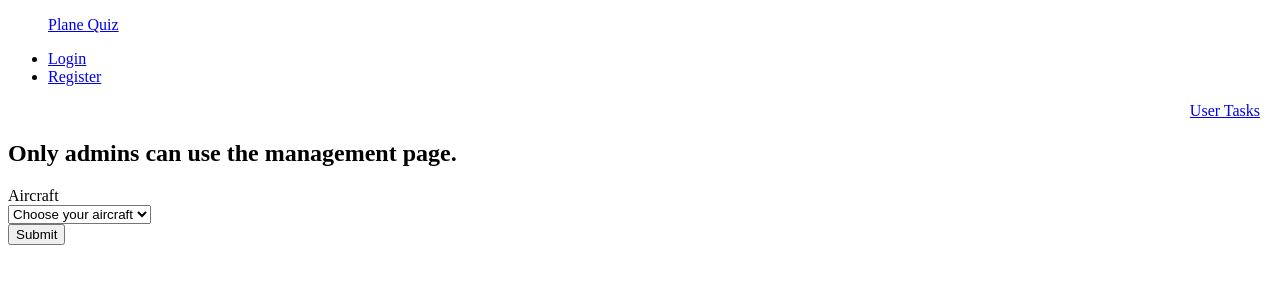
After one commit to willwagner602/AircraftSpotter, a Django app: a page that uses PlaneTest/templates/AircraftViewer/data_manager.html in a window 1280 px wide. The commit adds this page. Shown: the top 300 px of the page. Run offline with Django 3.2, Linux system fonts and the light colour scheme; parts of the project's set-up code (start-up, migrations or seed data) failed here and were passed over; some libraries are stand-ins or nearby versions.

Commit message:
- Added a data managment page listing all planes by type - Updated names for consistency (aircraft used universally instead of plane)

```diff
--- a/Accounts/templates/registration/create_user.html
+++ b/Accounts/templates/registration/create_user.html
@@ -1,4 +1,4 @@
-{% extends "PlaneViewer/plane_viewer.html" %}
+{% extends "AircraftViewer/aircraft_viewer.html" %}
 
     {% block content %}
         <div class="container">
--- a/Accounts/templates/registration/login.html
+++ b/Accounts/templates/registration/login.html
@@ -1,4 +1,4 @@
-{% extends "PlaneViewer/plane_viewer.html" %}
+{% extends "AircraftViewer/aircraft_viewer.html" %}
 {% block content %}
     <div class="container">
         <div class="row">
--- a/Accounts/templates/registration/logout.html
+++ b/Accounts/templates/registration/logout.html
@@ -7,7 +7,7 @@
     <!--Import Google Icon Font-->
     <link href="http://fonts.googleapis.com/icon?family=Material+Icons" rel="stylesheet">
     <!--Import materialize.css-->
-    <link type="text/css" rel="stylesheet" href={% static "PlaneTest/materialize/css/materialize.min.css" %}  media="screen,projection"/>
+    <link type="text/css" rel="stylesheet" href={% static "AircraftViewer/materialize/css/materialize.min.css" %}  media="screen,projection"/>
 
     <!--Let browser know website is optimized for mobile-->
     <meta name="viewport" content="width=device-width, initial-scale=1.0"/>
@@ -31,7 +31,7 @@
 <footer>
     <!--Import jQuery before materialize.js-->
     <script type="text/javascript" src="https://code.jquery.com/jquery-2.1.1.min.js"></script>
-    <script type="text/javascript" src={% static "PlaneTest/materialize/js/materialize.min.js" %}></script>
+    <script type="text/javascript" src={% static "AircraftViewer/materialize/js/materialize.min.js" %}></script>
 </footer>
 
 </html>
--- a/PlaneTest/templates/PlaneViewer/data_manager.html
+++ b/PlaneTest/templates/AircraftViewer/aircraft_data.html
@@ -1,4 +1,4 @@
-{% extends 'PlaneViewer/plane_viewer.html' %}
+{% extends 'AircraftViewer/aircraft_viewer.html' %}
 
     {% block title %}
         <title>Data Manager</title>
--- a/PlaneTest/templates/PlaneViewer/aircraft_test.html
+++ b/PlaneTest/templates/AircraftViewer/aircraft_test.html
@@ -1,4 +1,4 @@
-{% extends "PlaneViewer/plane_viewer.html" %}
+{% extends "AircraftViewer/aircraft_viewer.html" %}
 
     {% block title %}
         <title>Plane Test</title>
--- a/PlaneTest/templates/PlaneViewer/plane_viewer.html
+++ b/PlaneTest/templates/AircraftViewer/aircraft_viewer.html
@@ -10,8 +10,8 @@
         <!--Import Google Icon Font-->
         <link href="http://fonts.googleapis.com/icon?family=Material+Icons" rel="stylesheet">
         <!--Import materialize.css-->
-        <link type="text/css" rel="stylesheet" href={% static "PlaneTest/materialize/css/materialize.min.css" %}  media="screen,projection"/>
-        <link type="text/css" rel="stylesheet" href={% static "PlaneTest/style.css" %}>
+        <link type="text/css" rel="stylesheet" href={% static "AircraftViewer/materialize/css/materialize.min.css" %}  media="screen,projection"/>
+        <link type="text/css" rel="stylesheet" href={% static "AircraftViewer/style.css" %}>
         <!--Let browser know website is optimized for mobile-->
         <meta name="viewport" content="width=device-width, initial-scale=1.0"/>
     {% endblock %}
@@ -60,7 +60,7 @@
     {% block scripts %}
         <!--Import jQuery before materialize.js-->
         <script type="text/javascript" src="https://code.jquery.com/jquery-2.1.1.min.js"></script>
-        <script type="text/javascript" src={% static "PlaneTest/materialize/js/materialize.min.js" %}></script>
+        <script type="text/javascript" src={% static "AircraftViewer/materialize/js/materialize.min.js" %}></script>
     {% endblock %}
 </footer>
 
--- /dev/null
+++ b/PlaneTest/templates/AircraftViewer/data_manager.html
@@ -0,0 +1,49 @@
+{% extends 'AircraftViewer/aircraft_viewer.html' %}
+
+{% block style %}
+{% endblock %}
+
+{% block title %}
+    <title>Data Manager</title>
+{% endblock %}
+
+{% block content %}
+    <br/>
+    {% if error %}
+        <div class="container">
+        <div class="row">
+            <div class="col s6 offset-s3">
+                <h2 class="center-align">
+                    {{ error }}
+                </h2>
+            </div>
+        </div>
+    </div>
+    {% endif %}
+    <div class="container">
+        <div class="row">
+            <form action="" method="POST">
+                {% csrf_token %}
+                <label for="aircraft">Aircraft</label>
+                <div class="browser-default">
+                    <select name="aircraft">
+                        <option value="" disabled selected>Choose your aircraft</option>
+                        {% for aircraft in aircraft_types %}
+                        <option value="{{ aircraft }}">{{ aircraft }}</option>
+                        {% endfor %}
+                    </select>
+                </div>
+                <button type="submit">Submit</button>
+            </form>
+        </div>
+        {% for row in aircraft_images %}
+            <div class="row">
+                {% for aircraft in row %}
+                    <a href="{{ aircraft.data_link }}">
+                    <img src="{{ aircraft.image }}" width="10%">
+                    </a>
+                {% endfor %}
+            </div>
+        {% endfor %}
+    </div>
+{% endblock %}
--- a/PlaneTest/templates/PlaneViewer/error_report.html
+++ b/PlaneTest/templates/AircraftViewer/error_report.html
@@ -1,4 +1,4 @@
-{% extends 'PlaneViewer/plane_viewer.html' %}
+{% extends 'AircraftViewer/aircraft_viewer.html' %}
 
     {% block title %}
         <title>Error Report</title>
--- a/PlaneTest/templates/PlaneViewer/test_history.html
+++ b/PlaneTest/templates/AircraftViewer/test_history.html
@@ -1,4 +1,4 @@
-{% extends "PlaneViewer/plane_viewer.html" %}
+{% extends "AircraftViewer/aircraft_viewer.html" %}
 
 {% block title %}
     <title>Test History</title>
--- a/PlaneTest/urls.py
+++ b/PlaneTest/urls.py
@@ -3,8 +3,9 @@ from . import views
 
 urlpatterns = [
     url(r'^$', views.aircraft_test, name='aircraft_test'),
-    url(r'^data/(?P<current_image_id>[0-9]+)$', views.data_manager, name='aircraft_data'),
+    url(r'^data/(?P<current_image_id>[0-9]+)$', views.aircraft_data, name='aircraft_data'),
     url(r'^error_report/(?P<current_image_id>[0-9]+)$', views.error_report, name='error_report'),
-    url(r'^data(?P<current_image_id>[0-9]+)$', views.data_manager, name='data_manager'),
+    url(r'^manager$', views.data_manager, name='data_manager'),
+    url(r'^data(?P<current_image_id>[0-9]+)$', views.aircraft_data, name='aircraft_data'),
     url(r'^history', views.history, name='history'),
 ]
--- a/PlaneTest/views.py
+++ b/PlaneTest/views.py
@@ -9,7 +9,7 @@ from .forms import AircraftForm, ErrorForm
 
 
 def static_location(aircraft):
-    return static('PlaneTest/images/' + aircraft.location + '/' + aircraft.name)
+    return static('AircraftViewer/images/' + aircraft.location + '/' + aircraft.name)
 
 
 def aircraft_test(request):
@@ -71,13 +71,13 @@ def aircraft_test(request):
 
             user_history.add_history(plane.pk, success)
 
-    return render(request, 'PlaneViewer/aircraft_test.html', page_vars)
+    return render(request, 'AircraftViewer/aircraft_test.html', page_vars)
 
 
 def error_report(request, current_image_id):
 
     plane = Aircraft.objects.get(image_id=current_image_id)
-    image_location = static('PlaneTest/images/' + plane.location + '/' + plane.name)
+    image_location = static('AircraftViewer/images/' + plane.location + '/' + plane.name)
 
     page_vars = {
         'image_id': current_image_id,
@@ -88,8 +88,6 @@ def error_report(request, current_image_id):
 
     if request.method == 'POST':
         data = request.POST
-
-        print(data)
 
         error_form = ErrorForm(data)
 
@@ -112,11 +110,11 @@ def error_report(request, current_image_id):
                 open_response = data['open_response']
                 page_vars['open_response'] = open_response
             print(page_vars)
-            return render(request, 'PlaneViewer/error_report.html', page_vars)
+            return render(request, 'AircraftViewer/error_report.html', page_vars)
 
         else:
             page_vars['errors'] = error_form.errors
-            return render(request, 'PlaneViewer/error_report.html', page_vars)
+            return render(request, 'AircraftViewer/error_report.html', page_vars)
 
     # serve admins the data management page
     if request.user.is_superuser:
@@ -124,7 +122,7 @@ def error_report(request, current_image_id):
 
     # serve regular users the error page
     else:
-        return render(request, 'PlaneViewer/error_report.html', {
+        return render(request, 'AircraftViewer/error_report.html', {
             'image_id': current_image_id,
             'image_location': image_location,
             'plane': plane.aircraft,
@@ -132,7 +130,7 @@ def error_report(request, current_image_id):
         })
 
 
-def data_manager(request, current_image_id):
+def aircraft_data(request, current_image_id):
 
     aircraft = Aircraft.objects.get(image_id=current_image_id)
     aircraft_data = aircraft.data()
@@ -155,7 +153,7 @@ def data_manager(request, current_image_id):
             aircraft_form.save()
 
             # return the updated form instance of the same plane they were just looking at
-            return render(request, 'PlaneViewer/data_manager.html', {
+            return render(request, 'AircraftViewer/aircraft_data.html', {
                 'aircraft_data': aircraft_data,
                 'success': 'Plane saved!',
                 'data_url': data_url,
@@ -164,7 +162,7 @@ def data_manager(request, current_image_id):
                 'location': static_location(aircraft),
             })
         else:
-            return render(request, 'PlaneViewer/data_manager.html', {
+            return render(request, 'AircraftViewer/aircraft_data.html', {
                 'aircraft_data': aircraft_data,
                 'error': 'Plane not saved.',
                 'errors': aircraft_form.errors,
@@ -174,7 +172,7 @@ def data_manager(request, current_image_id):
                 'location': static_location(aircraft),
             })
 
-    return render(request, 'PlaneViewer/data_manager.html', {
+    return render(request, 'AircraftViewer/aircraft_data.html', {
         'aircraft_data': aircraft_data,
         'data_url': data_url,
         'use_flag': use_flag,
@@ -183,7 +181,7 @@ def data_manager(request, current_image_id):
     })
 
 
-def convert_user_history_to_rows(user_history, row_length=6):
+def convert_image_list_to_rows(user_history, row_length=6):
     history_in_rows = []
     current_row = []
     image_count = 0
@@ -205,6 +203,37 @@ def convert_user_history_to_rows(user_history, row_length=6):
     return history_in_rows
 
 
+def data_manager(request):
+
+    page_vars = {}
+
+    if request.user.is_authenticated():
+
+        aircraft_types = AircraftType.objects.all().order_by('aircraft_name')
+        page_vars['aircraft_types'] = [aircraft.aircraft_name for aircraft in aircraft_types]
+
+        if request.method == 'POST':
+            # if the user is requesting data, get all the entries for that plane and return them
+            requested_aircraft = request.POST['aircraft']
+            aircraft = Aircraft.objects.filter(aircraft=requested_aircraft)
+
+            if len(aircraft) > 0:
+                aircraft_list = []
+                # create a list of dicts with the link to the data page and the image together in an entry
+                for entry in aircraft:
+                    aircraft_list.append({'data_link': '/data/' + str(entry.image_id),
+                                          'image': static_location(entry)})
+
+                page_vars['aircraft_images'] = convert_image_list_to_rows(aircraft_list[:20])
+
+            else:
+                page_vars['error'] = 'Sorry, no images are available for {}.'.format(requested_aircraft)
+    else:
+        page_vars['error'] = 'Only admins can use the management page.'
+
+    return render(request, 'AircraftViewer/data_manager.html', page_vars)
+
+
 def history(request):
 
     page_vars = {}
@@ -216,7 +245,7 @@ def history(request):
             # transform the plane IDs into the full images to display in the template
             user_history = [Aircraft.objects.get(pk=image) for image in user_history]
             user_history = [static_location(image) for image in user_history]
-            user_history = convert_user_history_to_rows(user_history)
+            user_history = convert_image_list_to_rows(user_history)
             page_vars['user_history'] = user_history
 
         except UserHistory.DoesNotExist:
@@ -224,4 +253,4 @@ def history(request):
     else:
         page_vars['error'] = 'You must be logged in to view your history.'
 
-    return render(request, 'PlaneViewer/test_history.html', page_vars)
+    return render(request, 'AircraftViewer/test_history.html', page_vars)
```
Also changed, not shown: PlaneTest/static/AircraftViewer/style.css (renamed from PlaneTest/static/PlaneTest/style.css), 1 other file.
